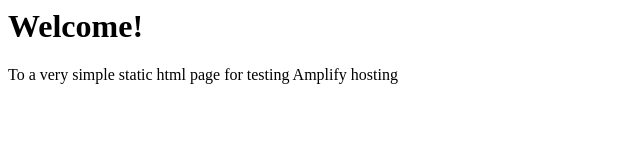
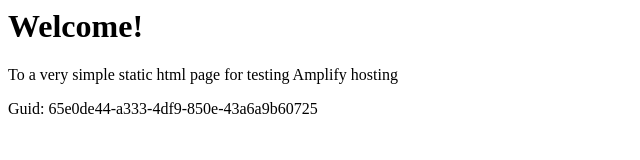
Before and after one commit to aws-aemilia-iad/Github-PR-Commit-Integration-Test-DoNotTouch-GitHubAutoBuildPrPreviewCanaryTest-v1-prod-us-east-1, a website: page src/index.html in a window 1280 px wide. Shown: the whole page, without its empty margins (0-640 px from the left). Drawn offline with Linux system fonts and the light colour scheme.

Commit message:
commit from integ tests

```diff
--- a/src/index.html
+++ b/src/index.html
@@ -1,3 +1,5 @@
+
+
 <html lang="en">
 
 <head>
@@ -10,6 +12,6 @@
 <body>
     <h1>Welcome!</h1>
     <p>To a very simple static html page for testing Amplify hosting</p>
-</body>
+    <p>Guid: 65e0de44-a333-4df9-850e-43a6a9b60725</p></body>
 
 </html>
```
